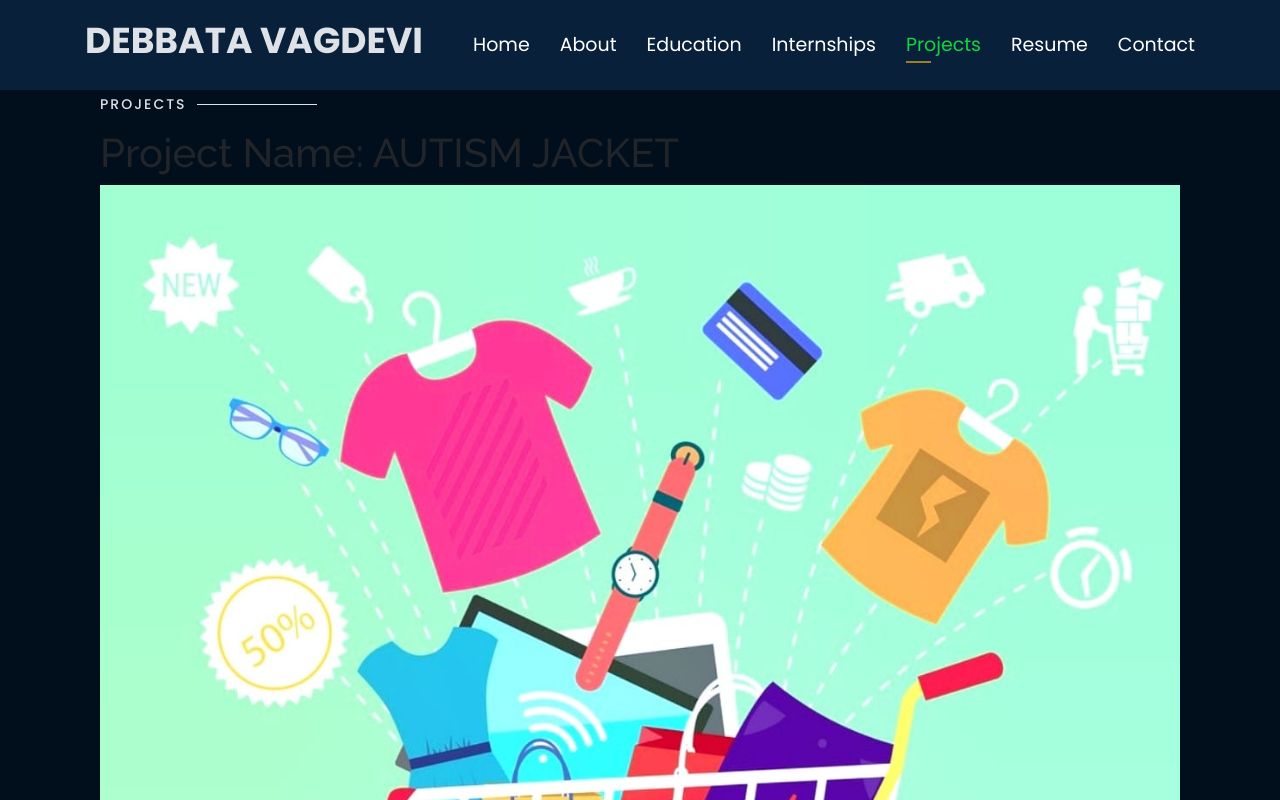
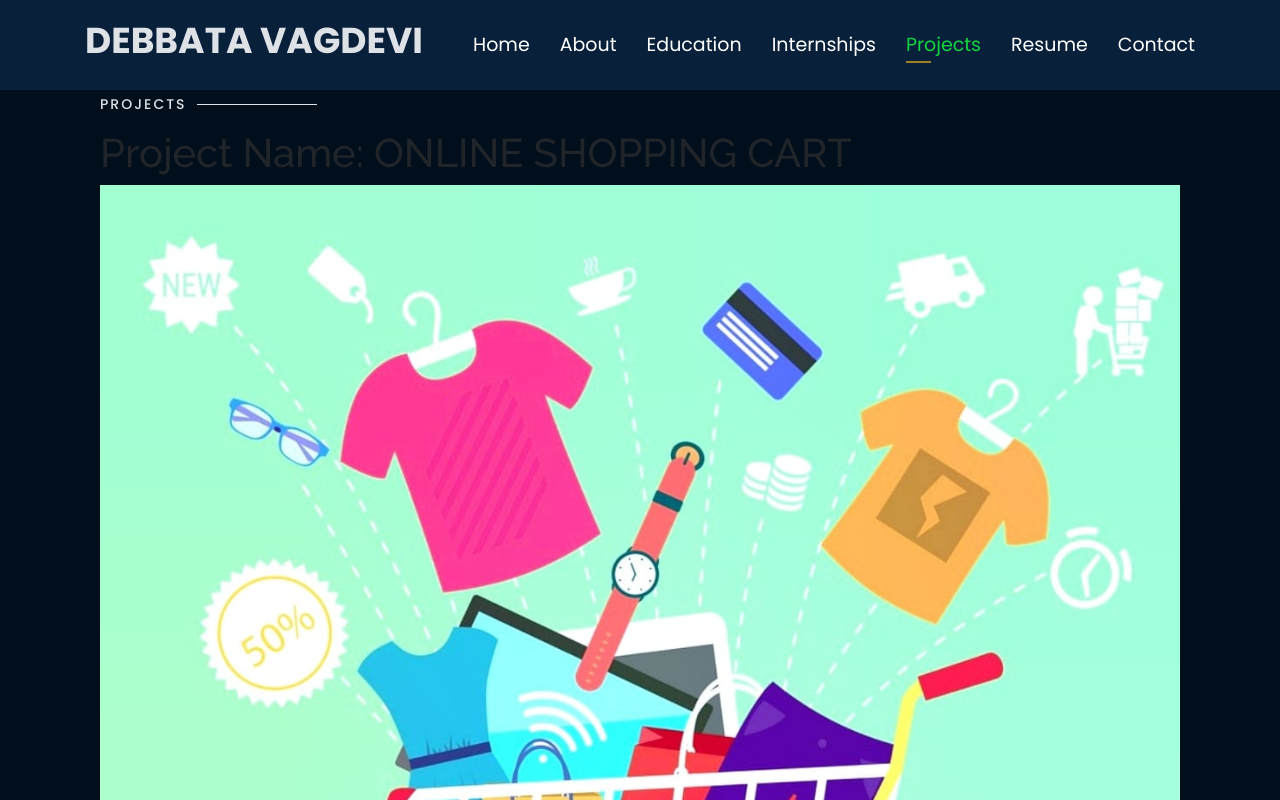
Before and after one commit to VAGDEVI1206/My_portfolio, a website with bundled scripts: page index.html in a window 1280 px wide. Both pictures are taken after a click on the link "Projects". Shown: the top 800 px of the page. Built offline with nearby package versions, Linux system fonts and the light colour scheme; files whose address does not match are found by name.

Commit message:
Update index.html

```diff
--- a/index.html
+++ b/index.html
@@ -358,7 +358,7 @@
       </div>
 
 
-        <h1>Project Name: AUTISM JACKET </h1>
+        <h1>Project Name: ONLINE SHOPPING CART</h1>
         <div class="portfolio-wrap">
           <img src="assets/img/project/shopping cart.jpg" class="img-fluid" alt="">
           <div class="portfolio-info">
```
